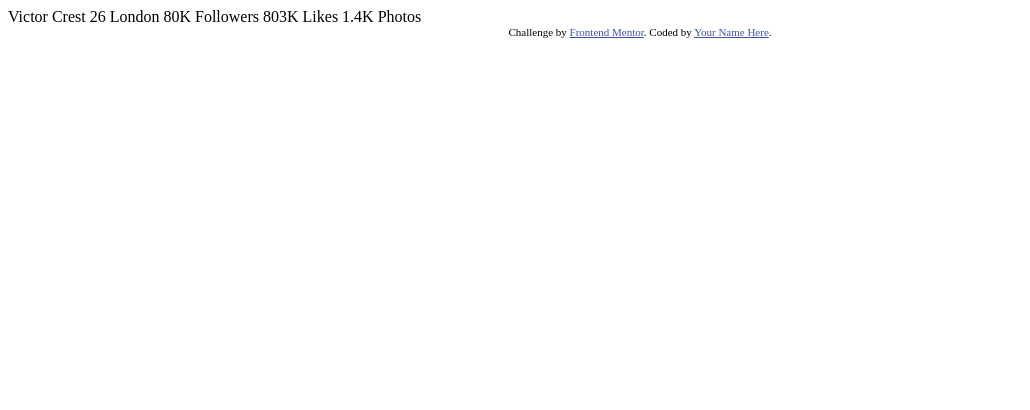
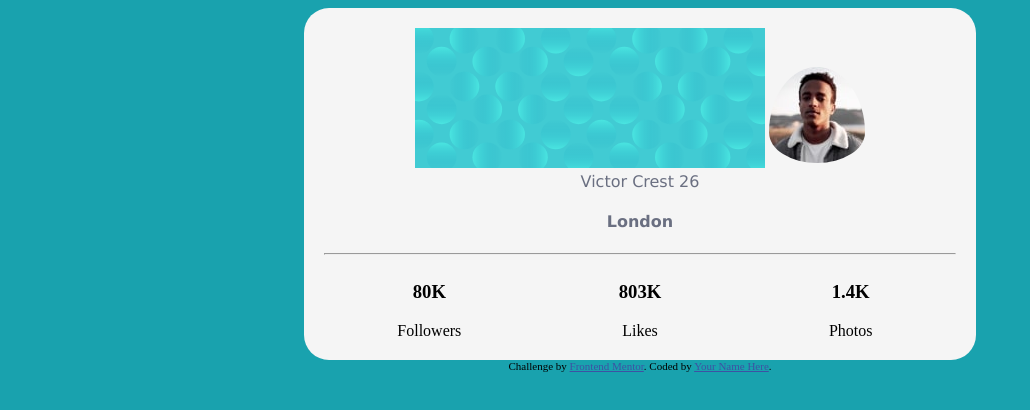
Before and after one commit to bhavikmk/100Days, a plain HTML site: page src/components/profile-card-component/profile-card-component-main/index.html in a window 1280 px wide. Shown: the whole page, without its empty margins (0-1030 px from the left). Drawn offline with Linux system fonts and the light colour scheme; files whose address does not match are found by name.

Commit message:
Profile card challenge v1

```diff
--- a/src/components/profile-card-component/profile-card-component-main/index.html
+++ b/src/components/profile-card-component/profile-card-component-main/index.html
@@ -1,35 +1,74 @@
 <!DOCTYPE html>
 <html lang="en">
+
 <head>
   <meta charset="UTF-8">
-  <meta name="viewport" content="width=device-width, initial-scale=1.0"> <!-- displays site properly based on user's device -->
-
+  <meta name="viewport" content="width=device-width, initial-scale=1.0">
+  <!-- displays site properly based on user's device -->
+  <link rel="stylesheet" href="style.css">
   <link rel="icon" type="image/png" sizes="32x32" href="./images/favicon-32x32.png">
 
   <title>Frontend Mentor | Profile card component</title>
 
   <!-- Feel free to remove these styles or customise in your own stylesheet 👍 -->
   <style>
-    .attribution { font-size: 11px; text-align: center; }
-    .attribution a { color: hsl(228, 45%, 44%); }
+    .attribution {
+      font-size: 11px;
+      text-align: center;
+    }
+
+    .attribution a {
+      color: hsl(228, 45%, 44%);
+    }
   </style>
 </head>
+
 <body>
-  Victor Crest
-  26
-  London
+  <div class="container">
+    <div class="card">
+      <img
+        class="cardbg"
+        src="C:\Users\Bhavik\Desktop\github\100Days\src\components\profile-card-component\profile-card-component-main\images\bg-pattern-card.svg"
+        alt="">
 
-  80K
-  Followers
+      <img
+        class="profile"
+        src="C:\Users\Bhavik\Desktop\github\100Days\src\components\profile-card-component\profile-card-component-main\images\image-victor.jpg"
+        alt=""
+      >
 
-  803K
-  Likes
+      <div class="name">
+        Victor Crest
+        26
+        <h4>London</h4>
+      </div>
 
-  1.4K
-  Photos
+      <hr>
+
+    <div class="details">
+      <div class="numbers">
+        <h3>80K</h3>
+        Followers
+      </div>
+
+      <div class="numbers">
+        <h3>803K</h3>
+        Likes
+      </div>
+
+      <div class="numbers">
+        <h3>1.4K</h3>
+        Photos
+      </div>
+
+    </div>
+
+    </div>
+  </div>
   <div class="attribution">
     Challenge by <a href="https://www.frontendmentor.io?ref=challenge" target="_blank">Frontend Mentor</a>.
     Coded by <a href="#">Your Name Here</a>.
   </div>
 </body>
+
 </html>
--- /dev/null
+++ b/src/components/profile-card-component/profile-card-component-main/style.css
@@ -0,0 +1,35 @@
+
+body {
+    background-color: hsl(185, 75%, 39%);
+}
+.container {
+    text-align: center;
+}
+.card {
+    margin: auto;
+    max-width: 50%;
+    border-radius: 25px;
+    background-color:whitesmoke;
+    padding: 20px;
+}
+
+.cardbg {
+    max-width: fit-content;
+}
+
+.profile {
+    margin: -50px auto -30px auto;
+    border-radius: 50%;
+    max-width: 100%;
+    padding-bottom: 35px;
+}
+.name {
+    color: hsl(227, 10%, 46%);
+    font-family: 'Lucida Sans', 'Lucida Sans Regular', 'Lucida Grande', 'Lucida Sans Unicode', Geneva, Verdana, sans-serif;
+}
+.details {
+    display: flex;
+}
+.numbers {
+    flex: 1;
+}
```
